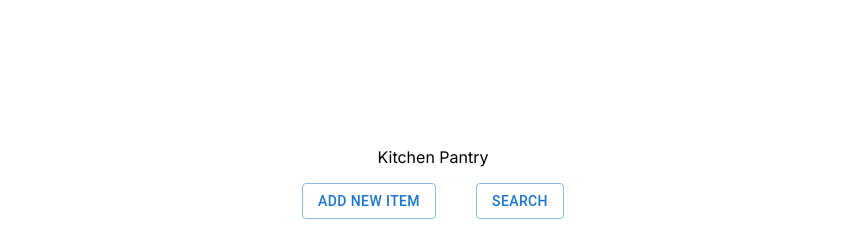
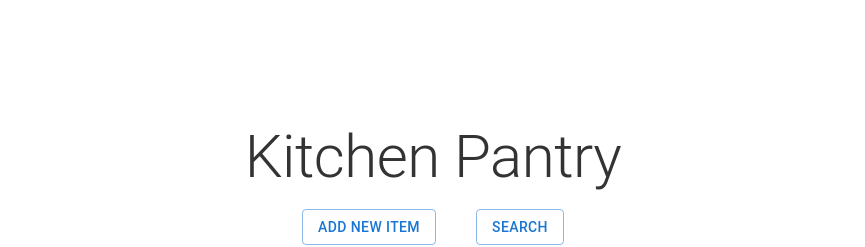
Before and after one commit to aprameyak/StockUp, a Next.js app: page / in a window 1280 px wide. Shown: the top 247 px of the page, without its empty margins (207-1072 px from the left). Built offline with nearby package versions, Linux system fonts and the light colour scheme; no server answers; the database is empty.

Commit message:
Update page.js

```diff
--- a/app/page.js
+++ b/app/page.js
@@ -113,9 +113,9 @@ export default function Home() {
       alignItems="center"
       gap={2}
     >
-      <Box>
+      <Typography variant="h2" color="#333">
         Kitchen Pantry
-      </Box>
+      </Typography>
       <Modal open={open} onClose={handleClose}>
         <Box
           position="absolute"
```
